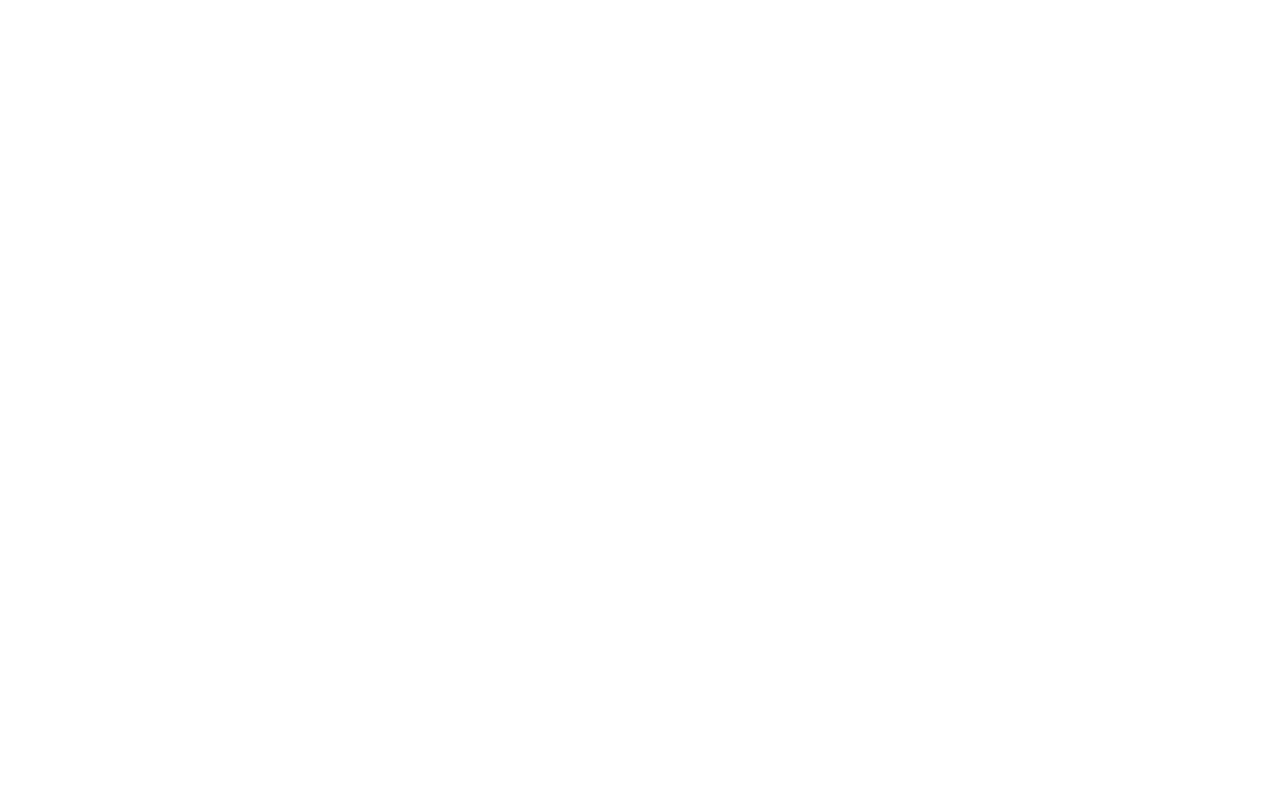
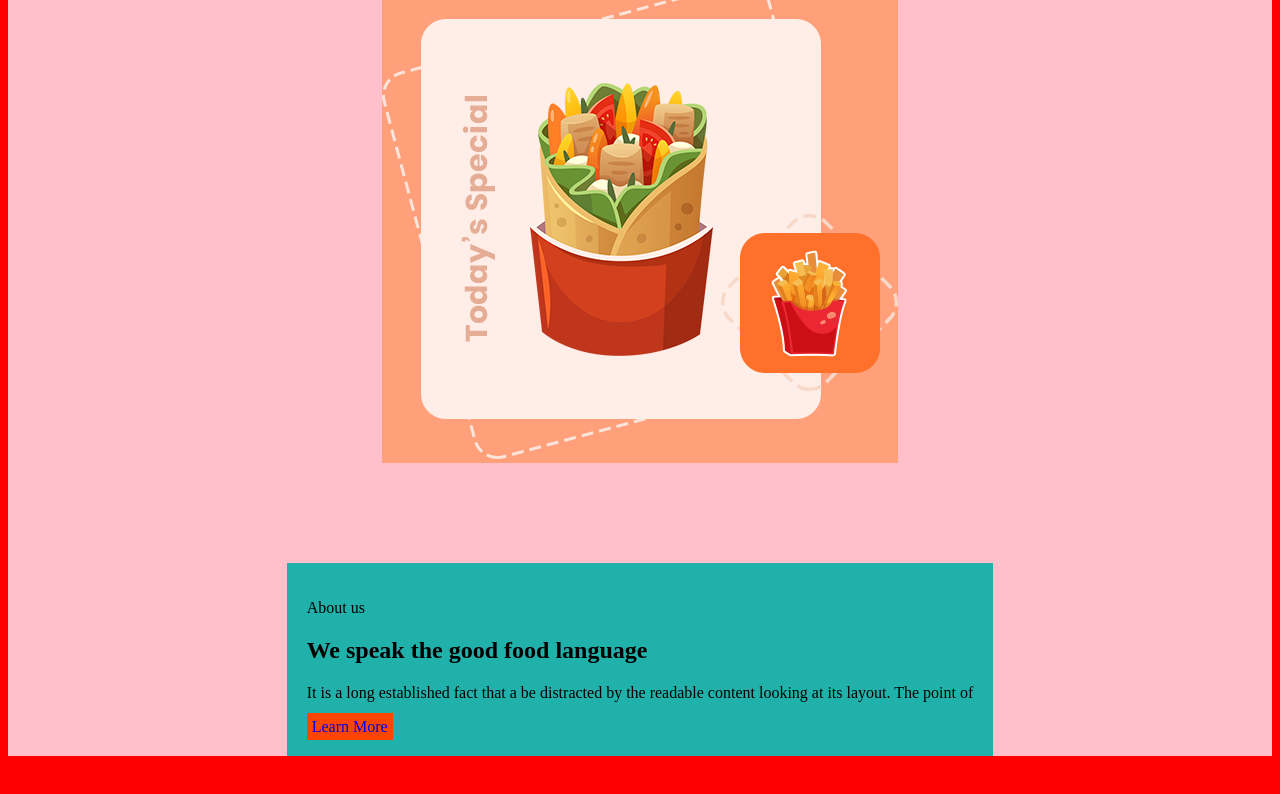
Before and after one commit to kathepr/proyectoWeb, a plain HTML site: page views/about.html in a window 1280 px wide. Drawn offline with Linux system fonts and the light colour scheme.

Commit message:
Se realiza maquetacion de la vista ABOUT

```diff
--- a/css/about.css
+++ b/css/about.css
@@ -0,0 +1,40 @@
+@import url(./variable.css);
+
+
+*{
+    box-sizing: border-box;
+}
+
+.body {
+    background-color: red;
+    display: flex;
+    flex-direction: column;
+    justify-content: center;
+    height: 90vh;
+}
+
+
+
+.main {
+    background-color: pink;
+
+    display: flex;
+    flex-wrap: wrap;
+    justify-content: center;
+    align-items: center;
+    gap: 100px
+
+}
+.main__imagen {
+    background-color: lightsalmon;
+}
+.main__contenido {
+    background-color: lightseagreen;
+    padding: 20px;
+}
+
+.main__contenido a{
+    text-decoration: none;
+    padding: 5px;
+    background-color: orangered;
+}
--- a/views/about.html
+++ b/views/about.html
@@ -3,9 +3,28 @@
 <head>
     <meta charset="UTF-8">
     <meta name="viewport" content="width=device-width, initial-scale=1.0">
-    <title>Document</title>
+    <link rel="stylesheet" href="../css/about.css">
+    <title>Proyecto WEB - About</title>
 </head>
-<body>
+
+<body class="body">
+
+    <main class="main">
+        <div class="main__imagen">
+            <img src="../storage/image/about.png">
+        </div>
+
+        <article class="main__contenido">
+
+            <p>About us</p>
+            <h1>We speak the good
+                food language</h1>
+            <p>It is a long established fact that a be distracted by the readable content looking at its layout. The point of</p>
+            <a href="#">Learn More</a>
+
+        </article>
+
+    </main>
 
 </body>
 </html>
```
Also changed, not shown: index.html (+2 -1 lines).
